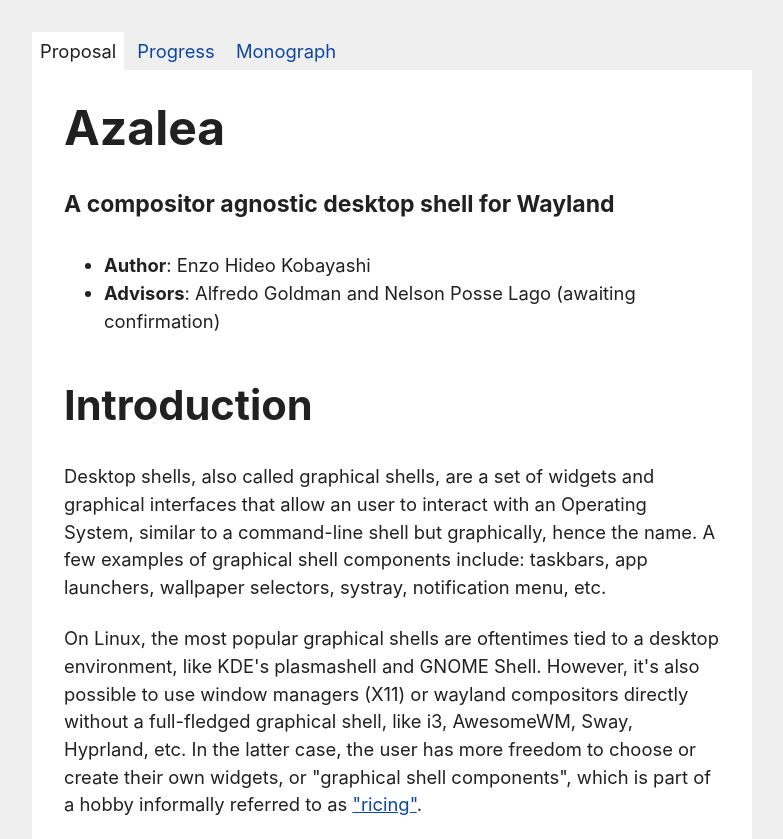
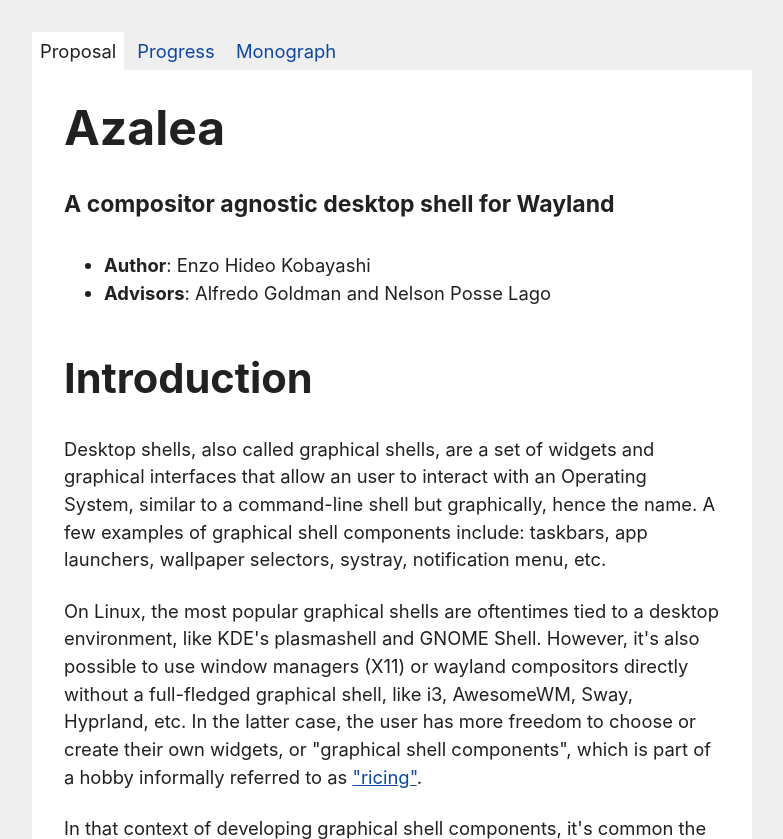
Before and after one commit to enzohideo/tcc-page, a plain HTML site: page index.html in a window 1280 px wide. Shown: the top 839 px of the page, without its empty margins (248-1031 px from the left). Drawn offline with Linux system fonts and the light colour scheme.

Commit message:
advisors: Remove 'awaiting confirmation'

```diff
--- a/index.html
+++ b/index.html
@@ -74,7 +74,7 @@
 </h4>
 <ul>
   <li><b>Author</b>: Enzo Hideo Kobayashi</li>
-  <li><b>Advisors</b>: Alfredo Goldman and Nelson Posse Lago (awaiting confirmation)</li>
+  <li><b>Advisors</b>: Alfredo Goldman and Nelson Posse Lago</li>
 </ul>
 <h2>
   Introduction
```
